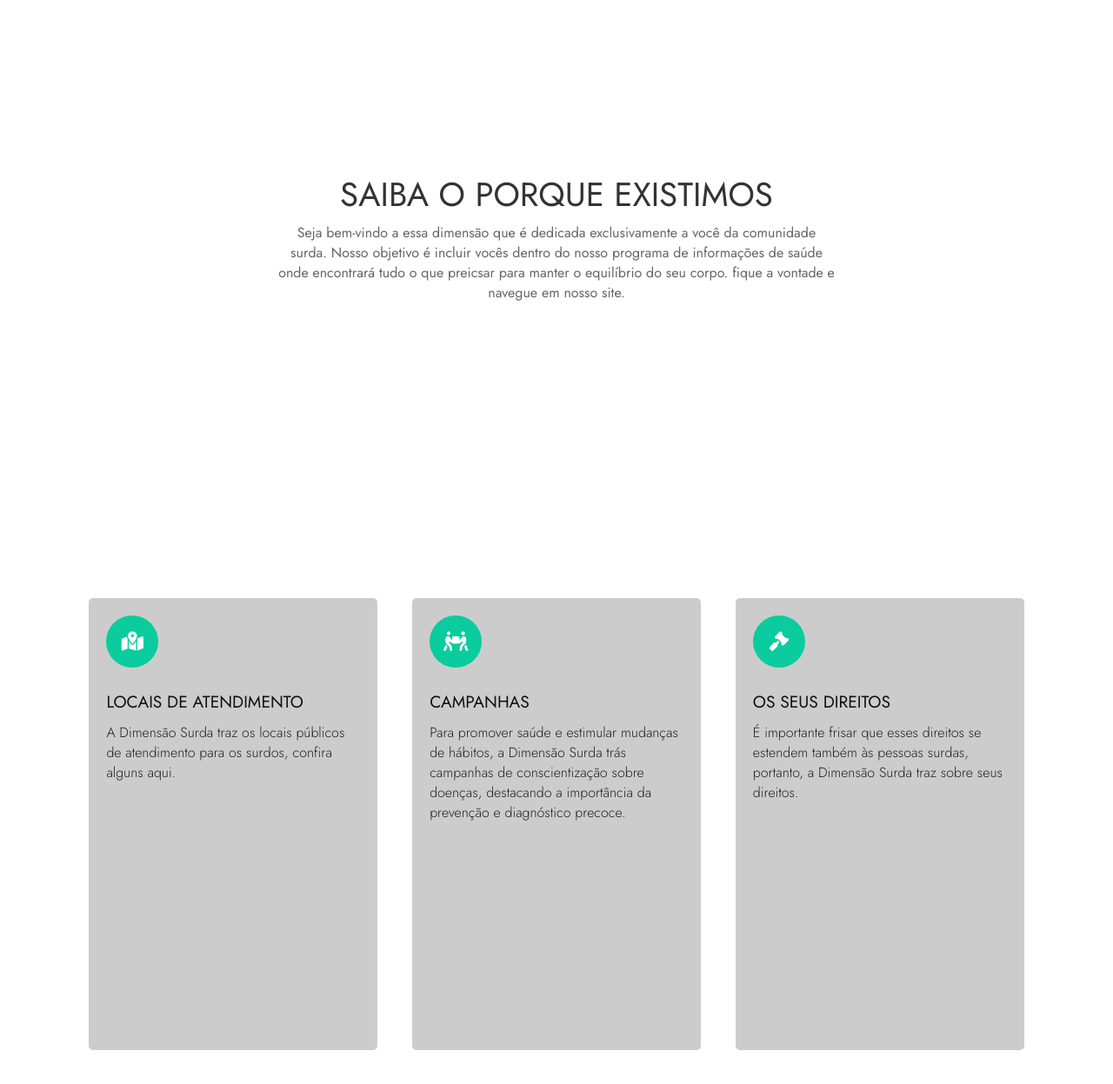
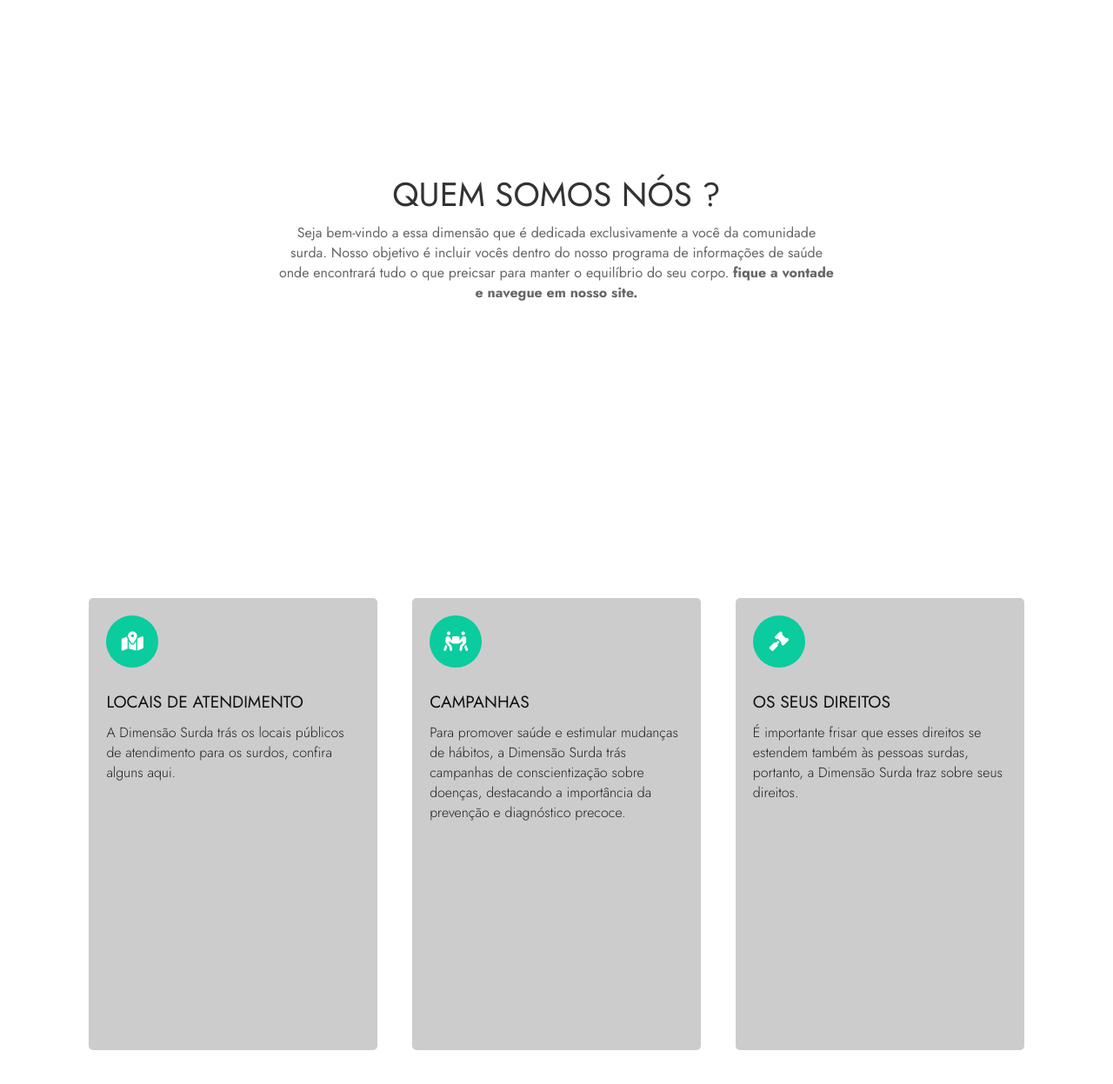
Before and after one commit to Guilherme-j10/website_campanha, a PHP site: page / in a window 1280 px wide. Shown: the part 273-1520 px from the top of the page at 87% size. Run offline with PHP 8.4, Linux system fonts and the light colour scheme; some libraries are stand-ins or nearby versions.

Commit message:
Update index.php

```diff
--- a/index.php
+++ b/index.php
@@ -36,8 +36,8 @@
                 <p>#FIQUEEMCASA <i class="fas fa-home"></i></p>
             </div>
             <section class="help_banner">
-                <h1>SAIBA O PORQUE EXISTIMOS</h1>
-                <p>Seja bem-vindo a essa dimensão que é dedicada exclusivamente a você da comunidade surda. Nosso objetivo é incluir vocês dentro do nosso programa de informações de saúde onde encontrará tudo o que preicsar para manter o equilíbrio do seu corpo. fique a vontade e navegue em nosso site.</p>
+                <h1>QUEM SOMOS NÓS ?</h1>
+                <p>Seja bem-vindo a essa dimensão que é dedicada exclusivamente a você da comunidade surda. Nosso objetivo é incluir vocês dentro do nosso programa de informações de saúde onde encontrará tudo o que preicsar para manter o equilíbrio do seu corpo. <strong style="font-weight: bold;">fique a vontade e navegue em nosso site.</strong></p>
                 <!-- <form method="post">
                     <div class="search_box">
                         <input type="text" name="ask" placeholder="Search">
@@ -50,7 +50,7 @@
                     <a style="cursor: pointer;" id="start_local">
                         <span><i class="fas fa-map-marked-alt"></i></span>
                         <h2>LOCAIS DE ATENDIMENTO</h2>
-                        <p>A Dimensão Surda traz os locais públicos  de atendimento para os surdos, confira alguns aqui.</p>
+                        <p>A Dimensão Surda trás os locais públicos  de atendimento para os surdos, confira alguns aqui.</p>
                     </a>
                     <a style="cursor: pointer;" id="start_campanha">
                         <span><i class="fas fa-people-carry"></i></span>
```
